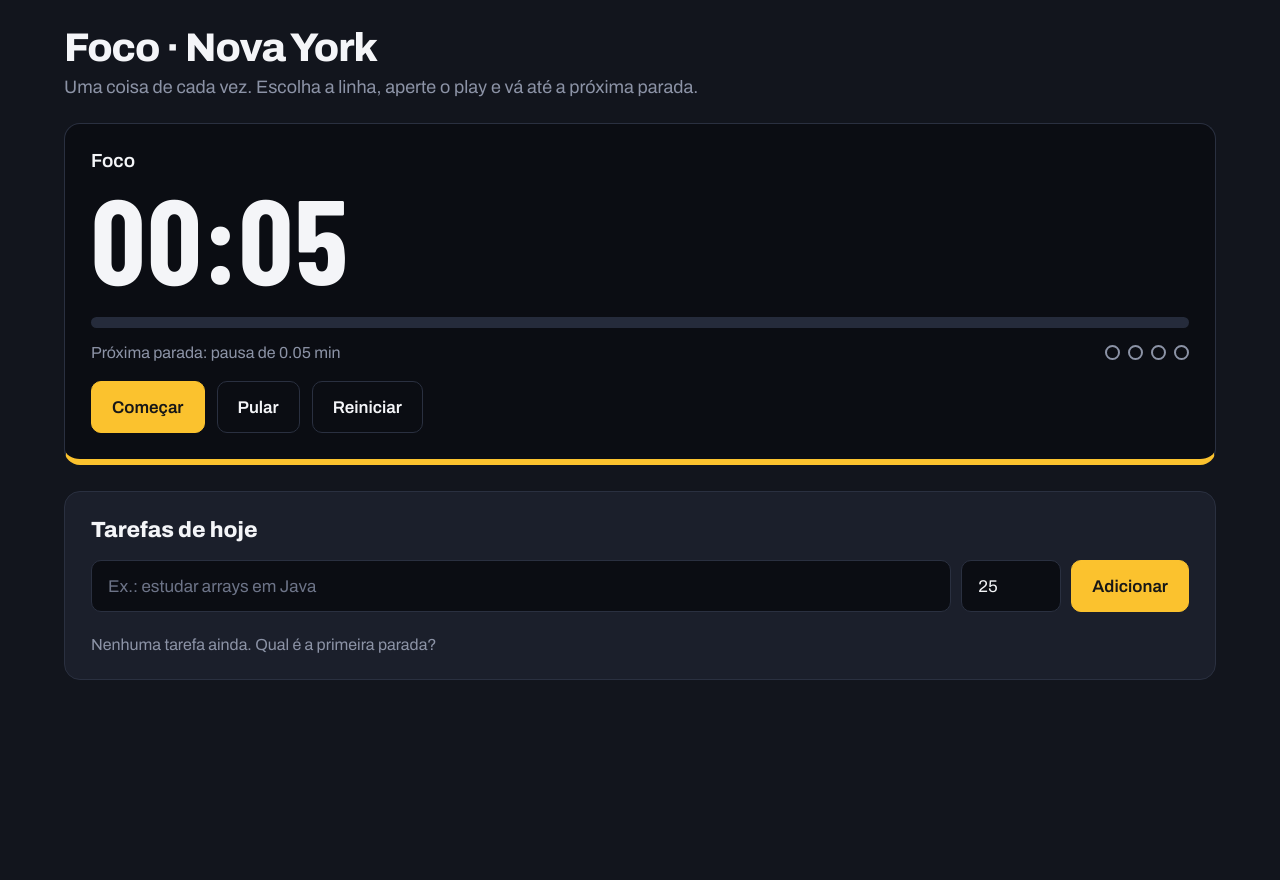
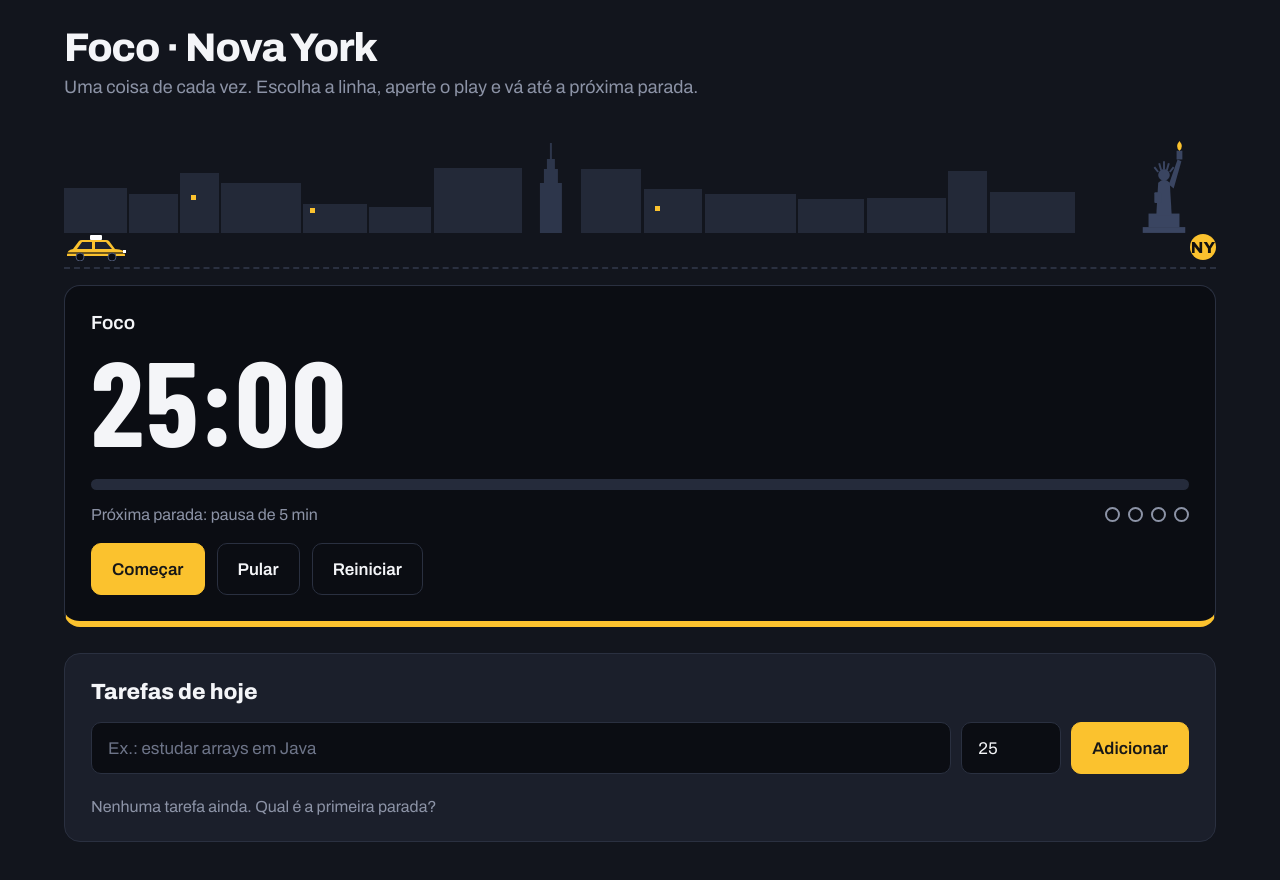
Before and after one commit to yayamin2/pomodoro, a plain HTML site: page index.html in a window 1280 px wide. Before the commit the page ends 800 px from the top, so only its background shows below. Drawn offline with nearby package versions, Linux system fonts and the light colour scheme.

Commit message:
Adiciona skyline, Estátua da Liberdade e táxi

```diff
--- a/index.html
+++ b/index.html
@@ -19,7 +19,42 @@
     <p>Uma coisa de cada vez. Escolha a linha, aperte o play e vá até a próxima parada.</p>
   </header>
 
-  <!-- MAIN: o conteúdo principal da página -->
+  <div class="page">
+    <div class="skyline" id="sky" aria-hidden="true">
+      <!-- SVG: desenho feito com código. path = formas, fill = cor, viewBox = o "papel" do desenho -->
+      <svg id="empire" viewBox="0 0 30 90">
+        <path d="M14 0H16V16H19V26H22V40H26V90H4V40H8V26H11V16H14Z" fill="#2d364b" />
+      </svg>
+      <svg id="estatua" viewBox="0 0 60 96">
+        <g fill="#3a4561">
+          <rect x="8" y="90" width="44" height="6" />
+          <rect x="14" y="76" width="32" height="14" />
+          <path d="M22 78L24 44Q30 38 36 44L38 78Z" />
+          <path d="M35 46L44 20L48 22L40 50Z" />
+          <rect x="20" y="54" width="7" height="11" rx="1" />
+          <circle cx="30" cy="36" r="6" />
+          <path d="M24 33L20 28M27 31L25 24M30 30V22M33 31L35 24M36 33L40 28" stroke="#3a4561" stroke-width="2" fill="none" />
+          <rect x="43" y="11" width="6" height="9" />
+        </g>
+        <path d="M46 1Q51 7 46 11Q41 7 46 1Z" fill="#fbc22e" /> <!-- a chama da tocha -->
+      </svg>
+    </div>
+
+    <div class="street" aria-hidden="true">
+      <svg class="taxi" id="taxi" viewBox="0 0 64 28">
+        <path d="M3 22Q3 17 9 16L15 8Q16 7 18 7H42Q44 7 45 8L51 16Q61 16 61 22V23H3Z" fill="#fbc22e" />
+        <polygon points="18,9 28,9 28,16 13,16" fill="#1d2230" />
+        <polygon points="31,9 42,9 48,16 31,16" fill="#1d2230" />
+        <rect x="26" y="2" width="12" height="5" rx="1" fill="#fff" />
+        <rect x="3" y="19" width="58" height="2" fill="#111" opacity=".6" />
+        <circle cx="16" cy="24" r="4" fill="#0b0d13" stroke="#4a5470" />
+        <circle cx="48" cy="24" r="4" fill="#0b0d13" stroke="#4a5470" />
+        <rect x="59" y="17" width="3" height="3" fill="#fff" />
+      </svg>
+      <div class="stop">NY</div>
+    </div>
+  </div>
+
   <main class="page">
     <!-- TIMER: o card com o relógio e os botões -->
     <section class="timer">
--- a/script.js
+++ b/script.js
@@ -1,4 +1,8 @@
-const DURACOES = { foco: 5, curta: 3, longa: 4 };
+const DURACOES = {
+  foco: 25 * 60,
+  curta: 5 * 60,
+  longa: 15 * 60,
+};
 const FOCOS_ATE_LONGA = 4; // depois de 4 focos, vem a pausa longa
 
 let modo = "foco";
@@ -16,6 +20,7 @@ const modoEl = document.querySelector("#modo");
 const proximaEl = document.querySelector("#proxima");
 const timerEl = document.querySelector(".timer");
 const bolinhas = document.querySelectorAll("#dots span");
+const taxiEl = document.querySelector("#taxi");
 
 function formatar(segundos) {
   const min = Math.floor(segundos / 60); // Math.floor arredonda para baixo
@@ -38,6 +43,11 @@ function desenhar() {
   const total = DURACOES[modo]; // duração total do bloco atual
   tempoEl.textContent = formatar(restante);
   barraEl.style.width = (1 - restante / total) * 100 + "%";
+  // TÁXI: anda pela rua conforme o progresso (0 = começo, 1 = fim)
+  const andou = 1 - restante / total;
+  // calc() mistura % e px: a rua inteira menos o espaço do táxi e da parada (98px)
+  taxiEl.style.left = "calc((100% - 98px) * " + andou + ")";
+  taxiEl.classList.toggle("rolando", rodando); // balança só enquanto o timer roda
 
   if (modo === "foco") modoEl.textContent = "Foco";
   else if (modo === "curta") modoEl.textContent = "Pausa curta";
@@ -227,3 +237,52 @@ nomeEl.addEventListener("keydown", function (e) {
 
 // Primeira vez: mostra a mensagem de "nenhuma tarefa"
 desenharTarefas();
+// ===================== SKYLINE =====================
+const cidadeEl = document.querySelector("#sky");
+const empireEl = document.querySelector("#empire");
+
+function desenharCidade() {
+  let x = 0; // posição horizontal atual, em % da largura
+  let semente = 7; // número inicial do "sorteio". Fixo = o desenho é sempre o mesmo
+  let empireColocado = false;
+
+  // Gerador de números "aleatórios" entre 0 e 1 (aqui sempre na mesma sequência)
+  function sorteio() {
+    semente = (semente * 9301 + 49297) % 233280;
+    return semente / 233280;
+  }
+
+  // while repete enquanto a condição for verdadeira, como no Java
+  while (x < 86) {
+    // ao chegar perto de 34%, reserva um espaço para o Empire State
+    if (!empireColocado && x >= 34) {
+      empireEl.style.left = x + "%";
+      x += 4.9;
+      empireColocado = true;
+      continue; // pula para a próxima volta do while
+    }
+
+    const largura = 3 + sorteio() * 5; // largura entre 3% e 8%
+    const altura = 18 + sorteio() * 48; // altura entre 18px e 66px
+
+    const predio = document.createElement("div");
+    predio.className = "predio";
+    predio.style.left = x + "%";
+    predio.style.width = largura + "%";
+    predio.style.height = altura + "px";
+    cidadeEl.append(predio);
+
+    // em alguns prédios (cerca de 45%), acende uma janelinha amarela
+    if (sorteio() > 0.55) {
+      const janela = document.createElement("div");
+      janela.className = "janela";
+      janela.style.left = x + largura * sorteio() * 0.7 + "%";
+      janela.style.bottom = altura * (0.4 + sorteio() * 0.5) + "px";
+      cidadeEl.append(janela);
+    }
+
+    x += largura + 0.2; // anda para o lado e deixa um espacinho entre os prédios
+  }
+}
+
+desenharCidade();
--- a/style.css
+++ b/style.css
@@ -240,3 +240,80 @@ button.sm {
 .timer.pausa .bar-fill {
   background: var(--break);
 }
+/* SKYLINE: position:relative faz esta caixa ser a "referência" dos filhos com position:absolute */
+.skyline {
+  position: relative;
+  height: 96px;
+  margin-top: 14px;
+  overflow: hidden; /* corta o que passar da caixa */
+}
+.skyline svg {
+  position: absolute; /* posicionado em relação ao .skyline */
+  bottom: 0; /* colado no "chão" */
+  z-index: 1; /* fica na frente dos prédios comuns */
+}
+#empire {
+  /* # = elemento com id="empire" */
+  height: 90px;
+  width: 4.5%;
+  left: 34%; /* o JavaScript ajusta isso para ele não ficar em cima de outro prédio */
+}
+#estatua {
+  height: 93px;
+  width: 58px;
+  right: 2%; /* colada no canto direito */
+}
+
+/* PRÉDIOS E JANELAS: criados pelo JavaScript */
+.predio {
+  position: absolute;
+  bottom: 0;
+  background: #232938;
+}
+.janela {
+  position: absolute;
+  width: 5px;
+  height: 5px;
+  background: var(--taxi);
+}
+
+/* RUA: a linha pontilhada onde o táxi anda */
+.street {
+  position: relative;
+  height: 36px;
+  margin-bottom: 16px;
+  border-bottom: 2px dashed var(--line);
+}
+.taxi {
+  position: absolute;
+  bottom: 6px;
+  left: 0;
+  width: 64px;
+  height: 28px;
+  transition: left 0.4s linear; /* o táxi desliza em vez de dar pulos */
+}
+/* a classe "rolando" é ligada pelo JavaScript só quando o timer está rodando */
+.taxi.rolando {
+  animation: balanco 0.35s infinite alternate;
+}
+/* ANIMAÇÃO: @keyframes descreve o movimento (sobe 1,5px). "alternate" faz ir e voltar */
+@keyframes balanco {
+  to {
+    transform: translateY(-1.5px);
+  }
+}
+
+/* PARADA: o círculo amarelo no fim da rua */
+.stop {
+  position: absolute;
+  right: 0;
+  bottom: 7px;
+  width: 26px;
+  height: 26px;
+  border-radius: 50%;
+  background: var(--taxi);
+  color: #111;
+  font-weight: 800;
+  display: grid;
+  place-items: center; /* centraliza a letra no meio */
+}
```
